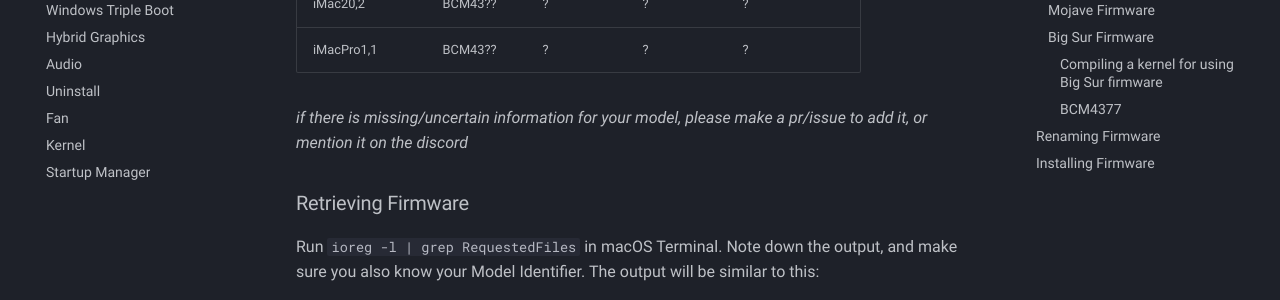
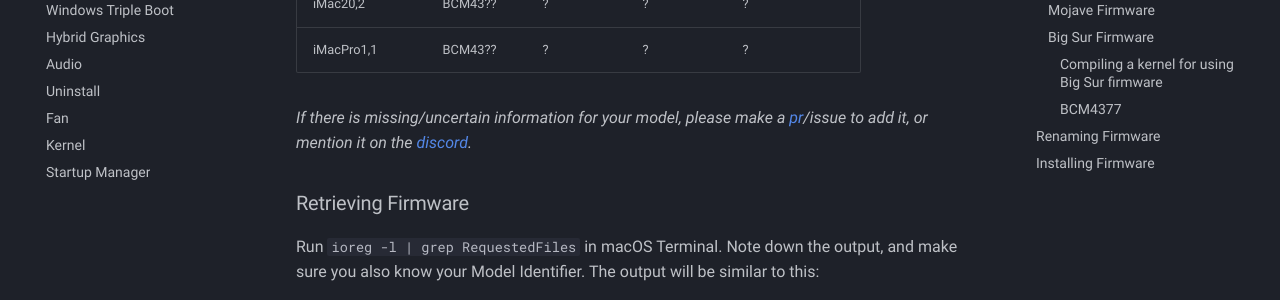
Before and after one commit to t2linux/wiki, an MkDocs documentation site: the page built from docs/guides/wifi.md, in a window 1280 px wide and 900 px high, scrolled down 1349 px. Shown: the part 152-452 px from the top of the window. Built offline with MkDocs 1.6.1 and Material for MkDocs 9.7.7, drawn with Linux system fonts in a browser that asks for light colours; comment, search, counter and statistics services are not loaded; part of the change alters nothing that is shown.

```diff
--- a/docs/guides/wifi.md
+++ b/docs/guides/wifi.md
@@ -42,8 +42,8 @@ Please use the table below to check which patchsets will work for your model.
 | iMac20,2         | BCM43?? | ?        | ?        | ?                    |
 | iMacPro1,1       | BCM43?? | ?        | ?        | ?                    |
 
-*if there is missing/uncertain information for your model, please make a
-pr/issue to add it, or mention it on the discord*
+*If there is missing/uncertain information for your model, please make a
+[pr](https://github.com/t2linux/wiki/edit/master/docs/guides/wifi.md)/issue to add it, or mention it on the [discord](https://discord.com/invite/68MRhQu).*
 
 ### Retrieving Firmware
 
```
